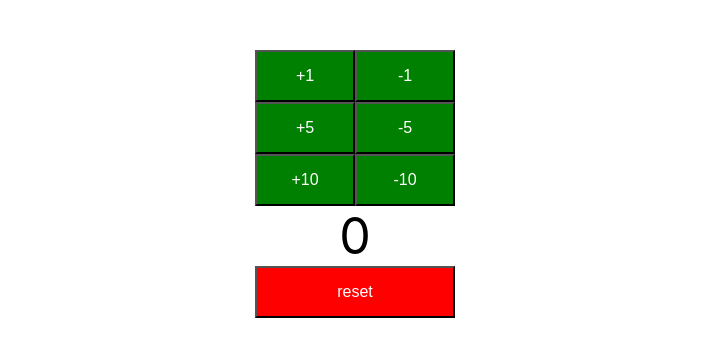
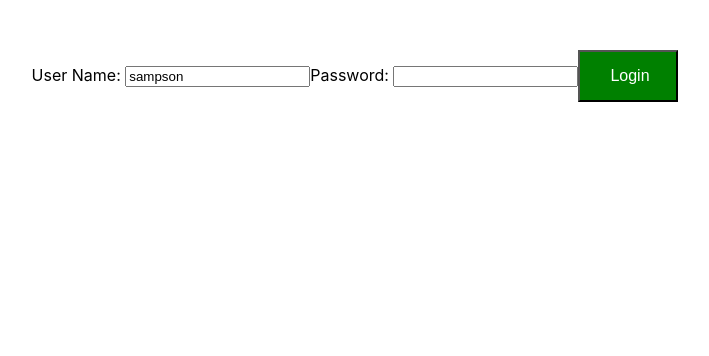
Before and after one commit to SampsonWang233/counter, a React (Create React App) app: page / in a window 1280 px wide. Shown: the top 356 px of the page, without its empty margins (285-994 px from the left). Built offline with nearby package versions, Linux system fonts and the light colour scheme.

Commit message:
initial login page

```diff
--- a/src/App.js
+++ b/src/App.js
@@ -4,12 +4,14 @@ import './App.css';
 import FirstComponent from './components/learning-examples/FirstComponents';
 import SecondComponent, {ThirdComponent} from './components/learning-examples/SecondComponents';
 import Counter from './components/counter/Counter';
+import TodoApp from './components/todo/TodoApp';
 
 class App extends Component {
   render() {
     return (
       <div className="App">
-        <Counter/>
+        {/* <Counter/> */}
+        <TodoApp/>
       </div>
     );
   }
--- /dev/null
+++ b/src/components/todo/TodoApp.js
@@ -0,0 +1,61 @@
+import React, {Component} from "react";
+
+class TodoApp extends Component {
+    render () {
+        return (
+            <div children className="todoapp">
+                <LoginComponent/>
+            </div>
+        )
+    }
+}
+
+
+
+
+
+class LoginComponent extends Component {
+    constructor (props) {
+        super(props);
+        this.state = {
+            username: "sampson",
+            password: "",
+        }
+        // this.handleUsernameChange = this.handleUsernameChange.bind(this);
+        // this.handlePasswordChange = this.handlePasswordChange.bind(this);
+        this.handleChange = this.handleChange.bind(this);
+    }
+
+    handleChange (event) {
+        console.log(event.target.name);
+        this.setState(
+            {[event.target.name]:
+                event.target.value}
+            );
+    }
+
+
+    // handleUsernameChange (event) {
+    //     console.log(event.target.value);
+    //     this.setState({username: event.target.value});
+    // }
+
+    // handlePasswordChange (event) {
+    //     this.setState({password: event.target.value});
+    // }
+
+    render () {
+        return (
+            <div>
+                User Name: <input type="text" name="username" value={this.state.username} onChange={this.handleChange}/>
+                Password: <input type="password" name="password" value={this.state.password} onChange={this.handleChange}/>
+                <button>Login</button>
+            </div>
+        )
+    }
+}
+
+
+
+
+export default TodoApp;
```
